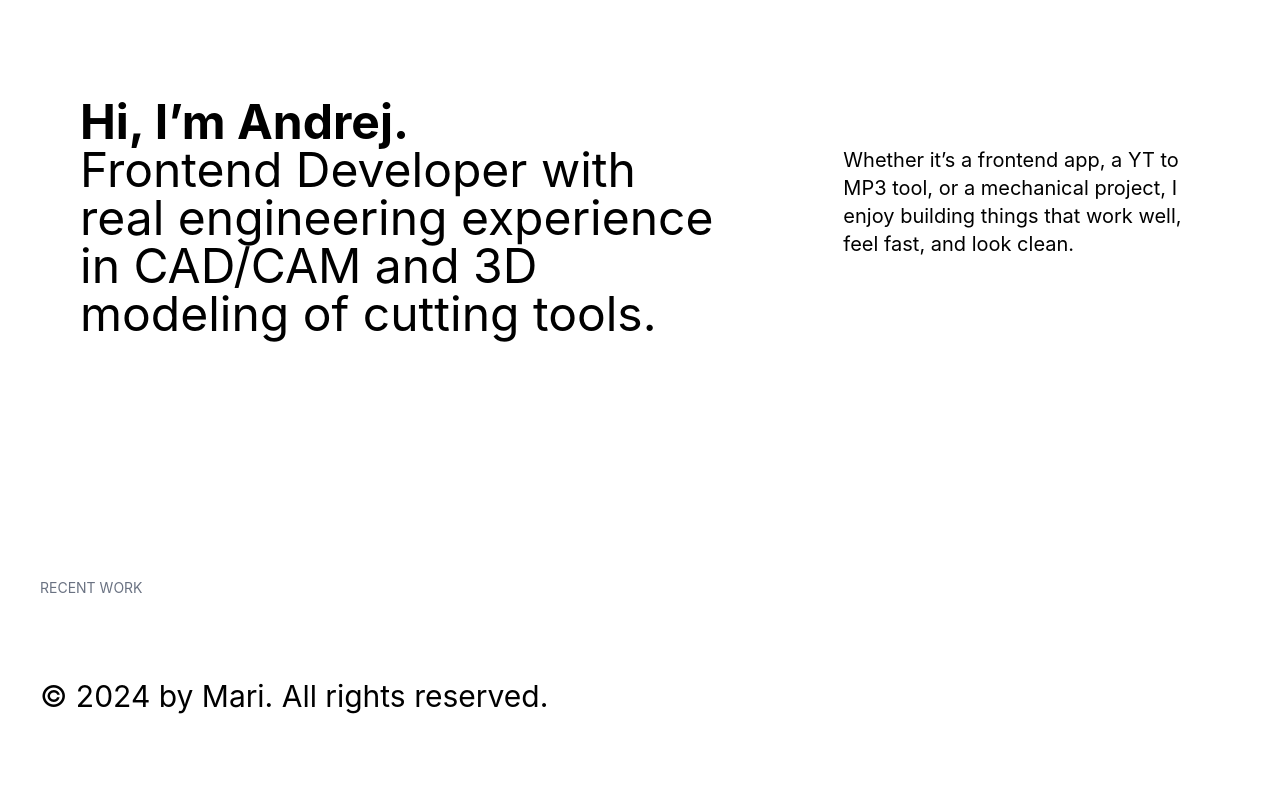
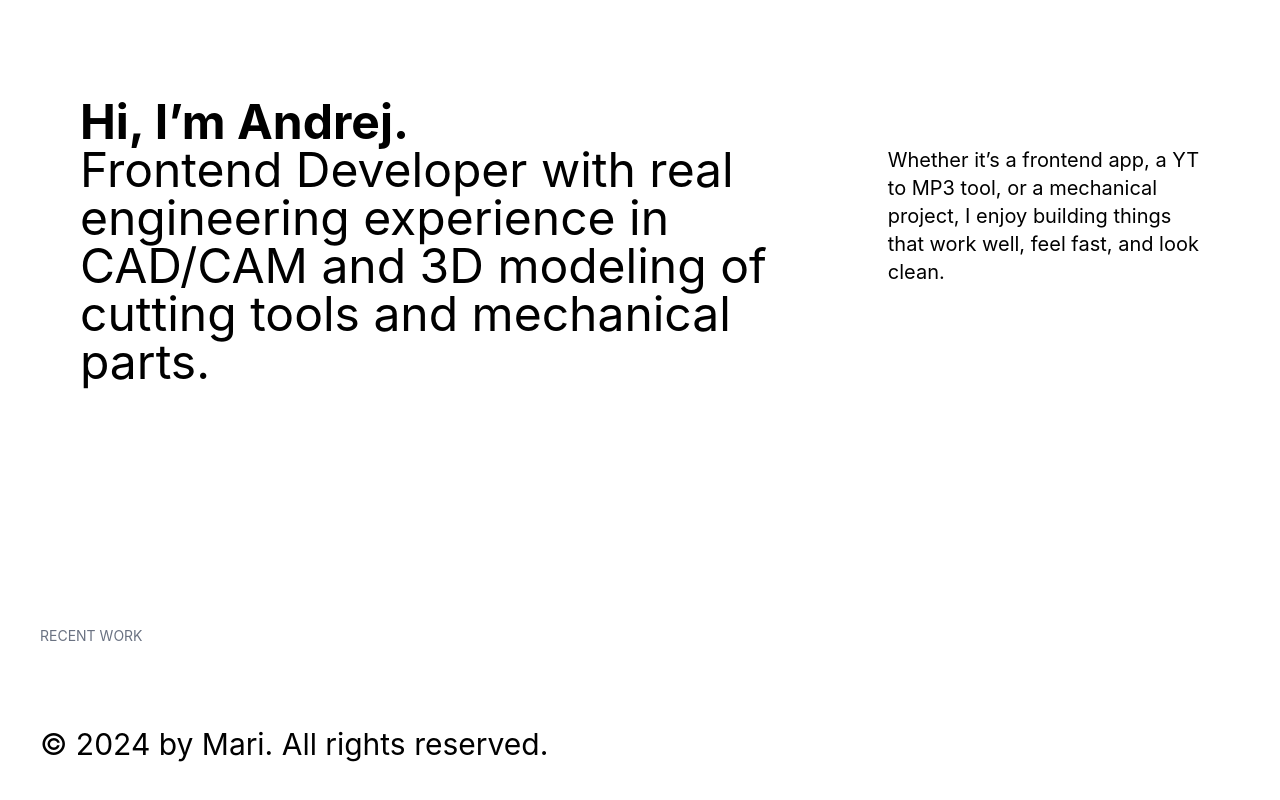
Before and after one commit to Mararovsek99/portfolio, a React (Vite) app: page / in a window 1280 px wide. Shown: the part 902-1702 px from the top of the page. Before the commit the page ends 1656 px from the top, so only its background shows below. Built offline with nearby package versions, Linux system fonts and the light colour scheme; what @lordicon/element would draw is missing.

Commit message:
changed intro text

```diff
--- a/src/components/Intro.jsx
+++ b/src/components/Intro.jsx
@@ -5,7 +5,7 @@ const Intro = () => {
         <p className="font-bold">Hi, I’m Andrej.</p>{" "}
         <p>
           Frontend Developer with real engineering experience in CAD/CAM and 3D
-          modeling of cutting tools.
+          modeling of cutting tools and mechanical parts.
         </p>
       </h2>
       <h3 className="text-xl p-10 mt-12">
```
